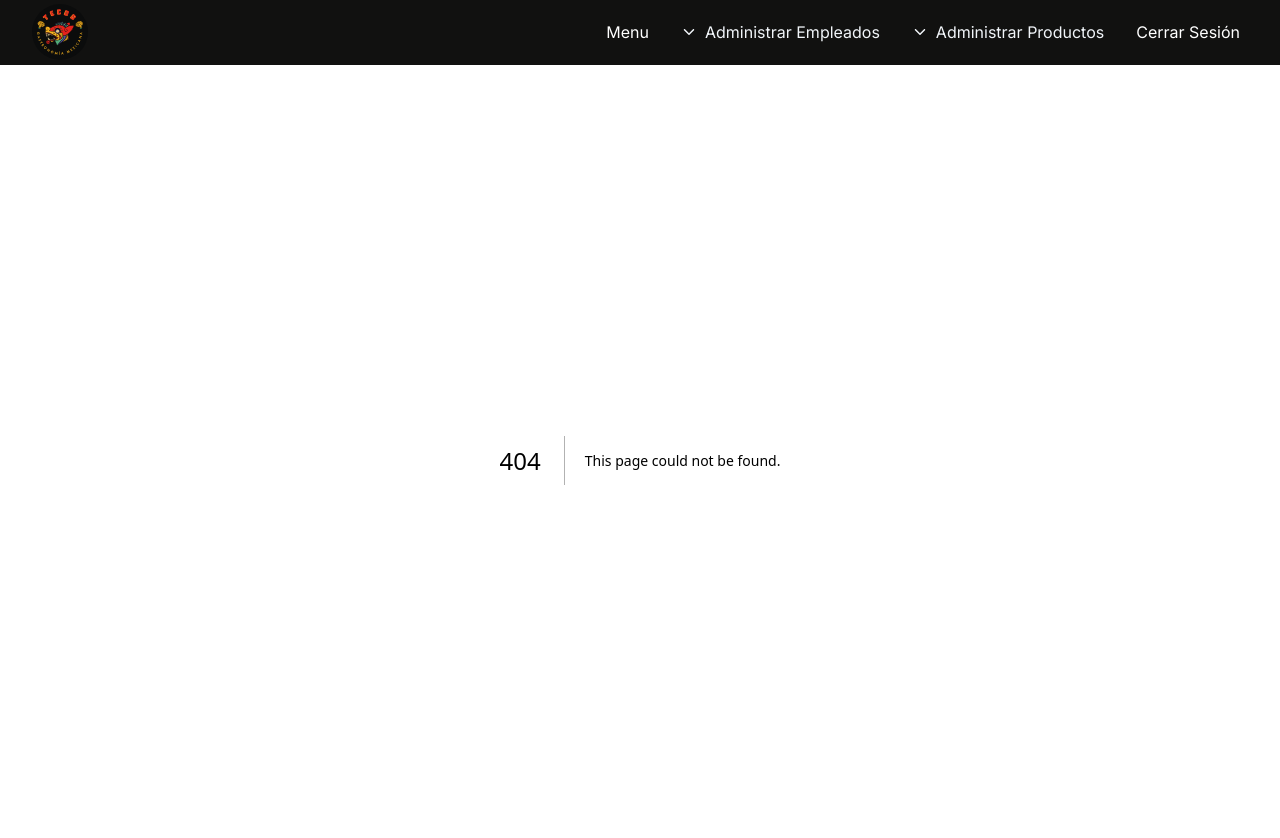
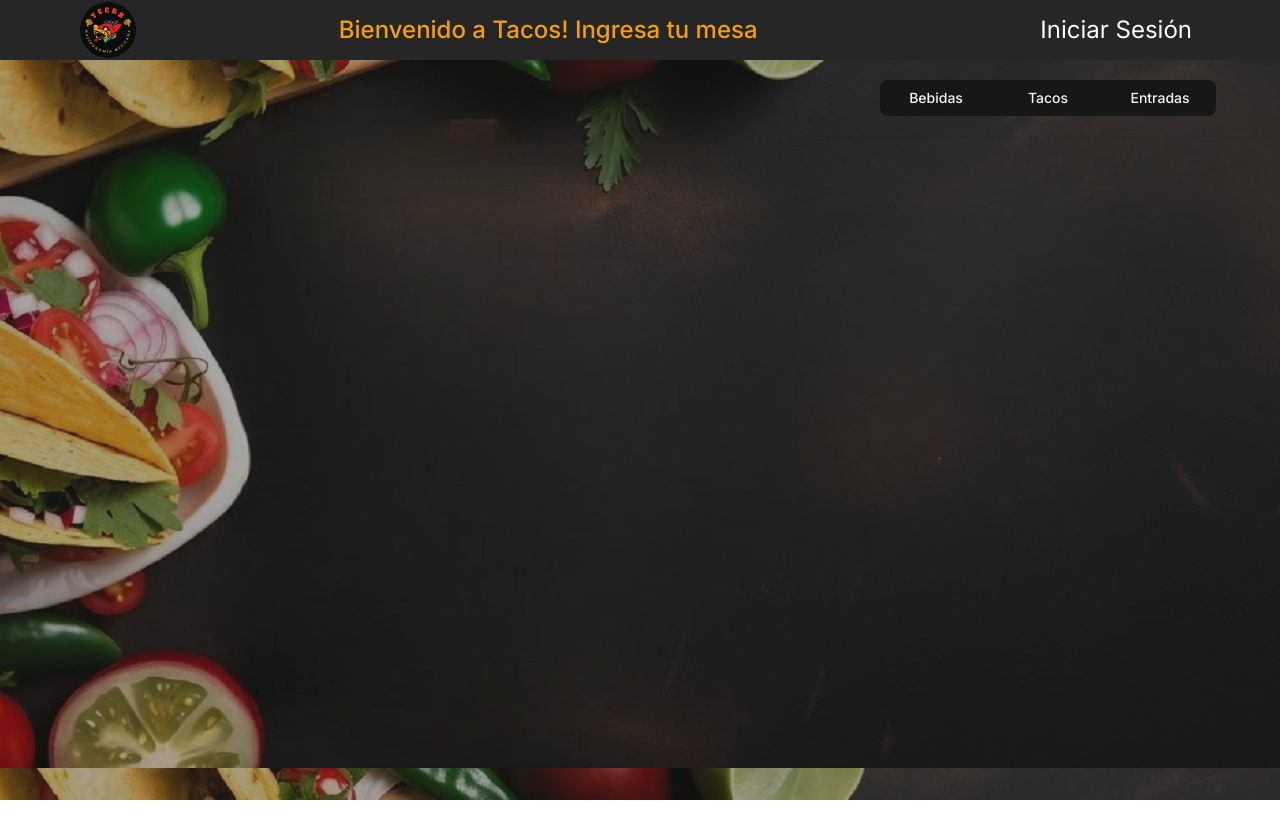
Before and after one commit to julian98789/Tecos, a Next.js app: page /menu in a window 1280 px wide. Before the commit this address had no page. Shown: the top 838 px of the page. After the commit the page ends 800 px from the top, so only its background shows below. Built offline with nearby package versions, Linux system fonts and the light colour scheme.

Commit message:
cambio del navBar cliente, diseño de la page mesa

```diff
--- a/src/app/admin/page.js
+++ b/src/app/admin/page.js
@@ -1,21 +1,16 @@
-import NavbarMenu from "@/components/navbar/NavbarMenu";
 import RouteProtected from "@/middleware/RouteProtected";
 
-const page = () => {
+const Admin = () => {
 
 
-    return(
+    return <div className="relative">
 
-            <div className="relative">
-              <div
-                className="fixed top-0 left-0 w-full h-full bg-neutral-800 bg-cover bg-center bg-no-repeat bg-[url('/Fondo.jpg')] z-0"
-              ></div>
-              <div className="relative z-10">
-                <NavbarMenu />
+              <div className="w-full h-[calc(100vh-60px)] flex justify-center items-center bg-cover bg-center bg-no-repeat  bg-[url('/Fondo.jpg')] p-9 " >
 
               </div>
+
             </div>
 
-    )
+
 }
-export default page;
+export default Admin;
--- a/src/app/layout.js
+++ b/src/app/layout.js
@@ -16,13 +16,10 @@ export default function RootLayout({ children }) {
 		<html lang="es">
 
 			<body className={inter.className}>
-				<header>
-					<NavBarWeb/>
-					<NavBarMobile/>
-				</header>
-				<main>
+
+
 					{children}
-				</main>
+
 
 			</body>
 		</html>
--- a/src/app/login/page.js
+++ b/src/app/login/page.js
@@ -1,11 +1,14 @@
 import LoginForm from "@/components/custom/form/LoginForm.js"
 
 const login = () =>{
-    return<div className="w-full h-[calc(100vh-60px)] bg-neutral-800 flex justify-center items-center bg-cover bg-center bg-no-repeat  bg-[url('/Fondo.jpg')] ">
+    return<div className="w-full h-full items-center bg-center bg-no-repeat  bg-[url('/Fondo.jpg')]">
+        <div className="w-full h-screen  bg-[rgba(38,38,38,.4)]  flex justify-center  ">
             <div className=" w-80  flex justify-center items-center md:w-1/2">
                 <LoginForm />
             </div>
         </div>
 
+    </div>
+
 }
 export default login
--- /dev/null
+++ b/src/app/menu/page.js
@@ -0,0 +1,18 @@
+'use client'
+import CpMenu from "@/components/custom/MenuCp/CpMenu"
+import NavBarCliente from "@/components/custom/navbar/NavBarCliente"
+const PgMenu = () =>{
+    return <div className="w-full h-screen flex justify-center items-center bg-repeat bg-[url('/Fondo.jpg')] bg-top" >
+                <div className="w-full h-full bg-[rgba(38,38,38,.4)] flex flex-col ">
+                    <div className="w-full flex flex-col">
+                        <NavBarCliente/>
+                    </div>
+                    <div className="flex flex-col items-end">
+                        <CpMenu />
+                    </div>
+
+
+                </div>
+        </div>
+}
+export default PgMenu
--- a/src/app/page.js
+++ b/src/app/page.js
@@ -1,8 +1,35 @@
 'use client'
 import Table from "@/components/custom/tables/Table.js";
+import NavBarCliente from "@/components/custom/navbar/NavBarCliente";
 export default function Home() {
 	return (
-		<div  className="w-full h-[calc(100vh-60px)] flex justify-center items-center bg-cover bg-center bg-no-repeat  bg-[url('/Fondo.jpg')] p-9 ">
+		<div className="w-full h-screen flex justify-center items-center bg-repeat bg-[url('/Fondo.jpg')] bg-top" >
+			<div className="w-full h-full bg-[rgba(38,38,38,.4)] flex flex-col">
+				<NavBarCliente/>
+
+				<div className="w-full min-h-[calc(100%-60px)]">
+					<div className="w-full min-h-full flex justify-center items-center ">
+						<div className=" gap-4   grid   grid-cols-2 sm:grid-cols-4 lg:gap-6 xl:gap-8">
+							<Table status={true} num={1} href="/login"/>
+							<Table status={true} num={2}/>
+							<Table status={true} num={3}/>
+							<Table status={true} num={4}/>
+							<Table status={true} num={5}/>
+							<Table status={true} num={6}/>
+							<Table status={true} num={7}/>
+							<Table status={true} num={8}/>
+
+						</div>
+					</div>
+				</div>
+			</div>
+		</div>
+	);
+}
+
+
+/*
+<div  className="w-full h-screen flex justify-center items-center bg-cover bg-center bg-no-repeat  bg-[url('/Fondo.jpg')]  ">
 			<div className="w-[750px] grid grid-cols-5 gap-28">
 				<Table status={true} num={"1"}/>
 				<Table status={false} num={"2"}/>
@@ -17,5 +44,5 @@ export default function Home() {
 
 			</div>
 		</div>
-	);
-}
+
+*/
--- /dev/null
+++ b/src/components/custom/MenuCp/CpMenu.js
@@ -0,0 +1,21 @@
+'use client'
+
+const CpMenu = () =>{
+
+        return <div>
+            <div class="inline-flex rounded-md shadow-sm px-16 py-5 " role="group">
+                <button type="button" className="w-28 h-9 text-sm font-medium text-neutral-100 bg-neutral-900 rounded-s-lg hover:bg-red-700">
+                    Bebidas
+                </button>
+                <button type="button" className="w-28 h-9 text-sm font-medium text-neutral-100 bg-neutral-900 hover:bg-red-700">
+                    Tacos
+                </button>
+                <button type="button" className="w-28 h-9 text-sm font-medium text-neutral-100 bg-neutral-900  rounded-e-lg hover:bg-red-700 ">
+                    Entradas
+                </button>
+            </div>
+
+        </div>
+}
+
+export default CpMenu
--- a/src/components/custom/form/LoginForm.js
+++ b/src/components/custom/form/LoginForm.js
@@ -52,7 +52,7 @@ const LoginForm = () =>{
 
         </div>
 
-        <button className="w-full h-9 mt-4 max-w-[260px] bg-orange-600 rounded text-white mb-7" type="submit">
+        <button className="w-full h-9 mt-4 max-w-[260px] bg-orange-600 rounded text-white mb-7 hover:transition transition-transform hover:scale-105 duration-400 shadow-2xl" type="submit">
             Ingresar
         </button>
 
--- /dev/null
+++ b/src/components/custom/navbar/NavBarCliente.js
@@ -0,0 +1,23 @@
+'use client'
+
+const NavBarCliente = () =>{
+    return (
+<div class="w-full h-[60px] bg-neutral-800 text-amber-500  flex items-center justify-center">
+					<div class="w-16">
+						<img class="h-14 w-auto ml-4 sm:ml-20" src="/tecos-logo-circular.svg" alt="your company" />
+					</div>
+
+					<div className="flex-1 text-lg sm:text-2xl text-center font-medium ">
+						<span className="w-2">Bienvenido a Tacos! Ingresa tu mesa</span>
+					</div>
+
+					<div className="mr-20">
+						<a href="/login" className="text-white hover:bg-red-700 hover:text-white p-2  rounded-lg text-xs sm:text-2xl ">
+                             Iniciar Sesión
+                        </a>
+					</div>
+
+				</div>
+    )
+}
+export default NavBarCliente
--- a/src/components/custom/navbar/NavBarWeb copy.js
+++ b/src/components/custom/navbar/NavBarWeb copy.js
@@ -2,8 +2,6 @@
 import { useState } from "react";
 import { IoIosArrowDown } from "react-icons/io";
 import EmployedFrom from "../custom/form/EmployedFrom";
-
-
 
 
 const NavbarMenu = () => {
@@ -49,6 +47,7 @@ const NavbarMenu = () => {
                                 <a href="/menu" className="text-white hover:bg-red-700 hover:text-white rounded-lg p-2">
                                     Menu
                                 </a>
+
                                 <div className="relative inline-block text-left">
                                   <div>
                                   <button type="button" onClick={toggleDropdown} className="inline-flex justify-center items-center p-2 text-slate-100 hover:bg-red-700 rounded-lg">
--- a/src/components/custom/navbar/NavBarWeb.js
+++ b/src/components/custom/navbar/NavBarWeb.js
@@ -30,7 +30,7 @@ const NavBarWeb = () =>{
   return (
     <div className="w-full h-full  hidden md:block">
       <div className="w-full h-full">
-         <nav className="w-full h-[65px]  bg-[rgb(17,17,16)] ">
+         <nav className="w-full h-[65px]  bg-neutral-950 ">
                 <div className="max-w-7xl mx-auto sm:px-6 lg:px-8">
                     <div className="flex items-center justify-between h-16">
                         <div className="flex items-center">
@@ -41,8 +41,11 @@ const NavBarWeb = () =>{
 
                     <div className="hidden md:block">
                             <div className="ml-4 flex items-center space-x-4">
+                                <a href="/app/page" className="text-white hover:bg-red-700 hover:text-white rounded-lg p-2">
+                                    Menu
+                                </a>
                                 <a href="#" className="text-white hover:bg-red-700 hover:text-white rounded-lg p-2">
-                                    Menu
+                                    Caja
                                 </a>
                                 <div className="relative inline-block text-left">
                                   <div>
--- a/src/components/custom/tables/Table.js
+++ b/src/components/custom/tables/Table.js
@@ -16,7 +16,7 @@ const Table = ({status,num}) =>{
             colorTextTable = "text-zinc-700";
             cursor = "cursor-pointer";
             transicion = "transition-transform , hover:scale-105";
-            route = "#"
+            route = "/menu"
             break;
         case false:
             colorTable = "bg-zinc-500";
```
